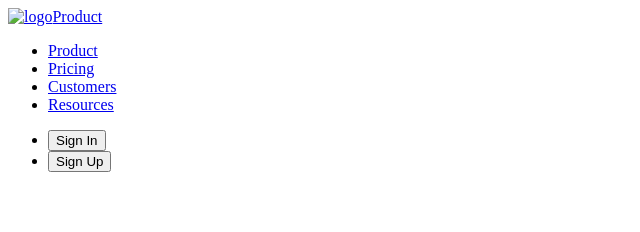
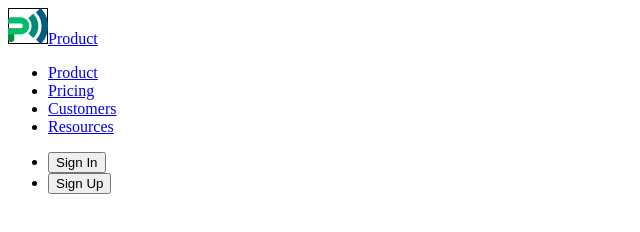
Before and after one commit to EddieOswald/Blended-HTML-CSS-1, a plain HTML site: page customer.html in a window 1280 px wide. Shown: the whole page, without its empty margins (0-640 px from the left). Drawn offline with Linux system fonts and the light colour scheme.

Commit message:
mistakes4

```diff
--- a/customer.html
+++ b/customer.html
@@ -8,7 +8,9 @@
   <body>
     <header>
       <nav>
-        <a href="./index.html"><img src="" alt="logo" />Product</a>
+        <a href="./index.html"
+          ><img src="./images/logo.png" alt="logo" />Product</a
+        >
         <ul>
           <li><a href="./index.html">Product</a></li>
           <li><a href="./pricsing.html">Pricing</a></li>
```
Also changed, not shown: pricsing.html (+3 -1 lines), resurser.html (+3 -1 lines).
